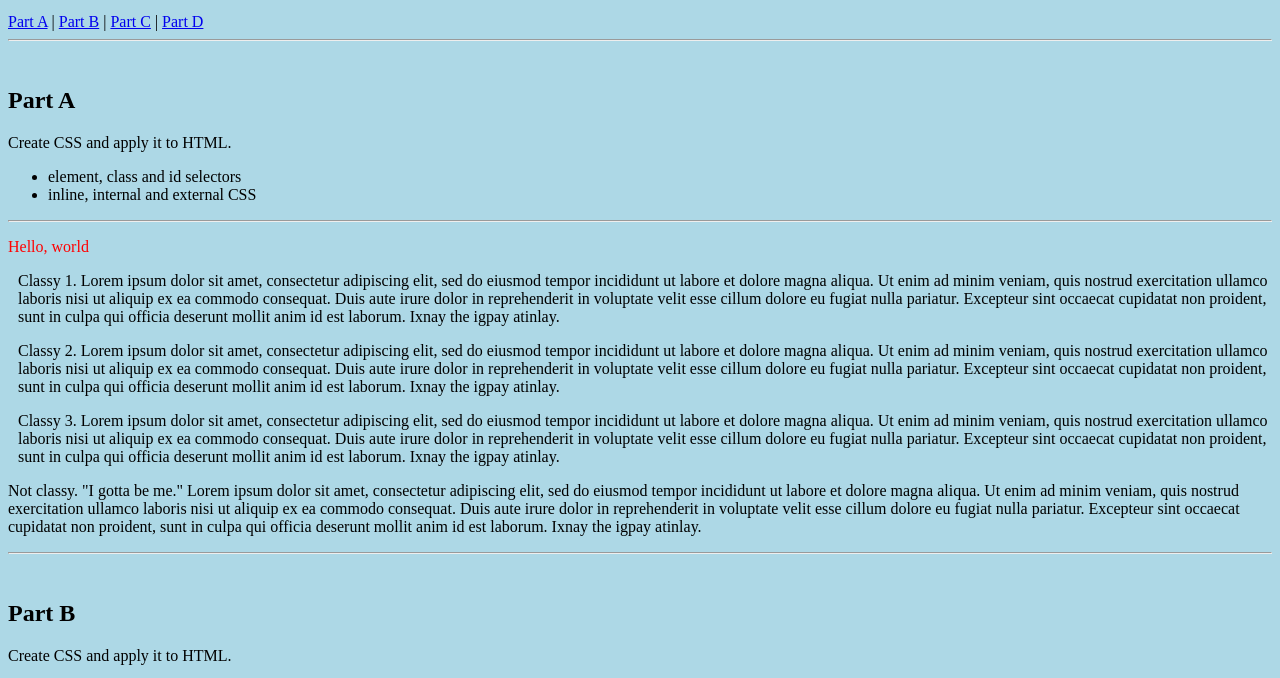
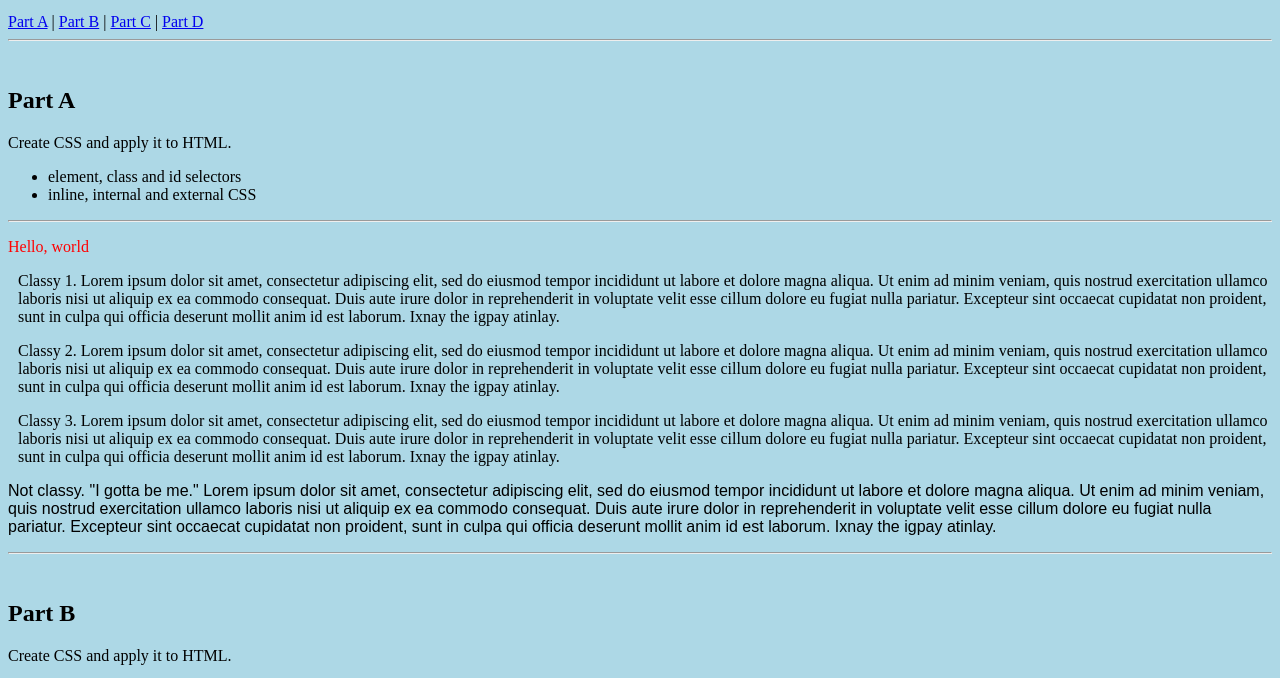
Before and after one commit to knrussel1/knrusse1.github.oi, a plain HTML site: page assignments/assignment2/assignment02.html in a window 1280 px wide. Shown: the part 101-779 px from the top of the page. Drawn offline with Linux system fonts and the light colour scheme.

Commit message:
Update assignment02.css

```diff
--- a/assignments/assignment2/assignment02.css
+++ b/assignments/assignment2/assignment02.css
@@ -6,7 +6,7 @@ body {
 }
 
 #igottabeme {
-  font-family: "Arial, Helvetica, sans-serif;"
+  font-family: Arial, Helvetica, sans-serif;
 }
 
 .classy {
```
